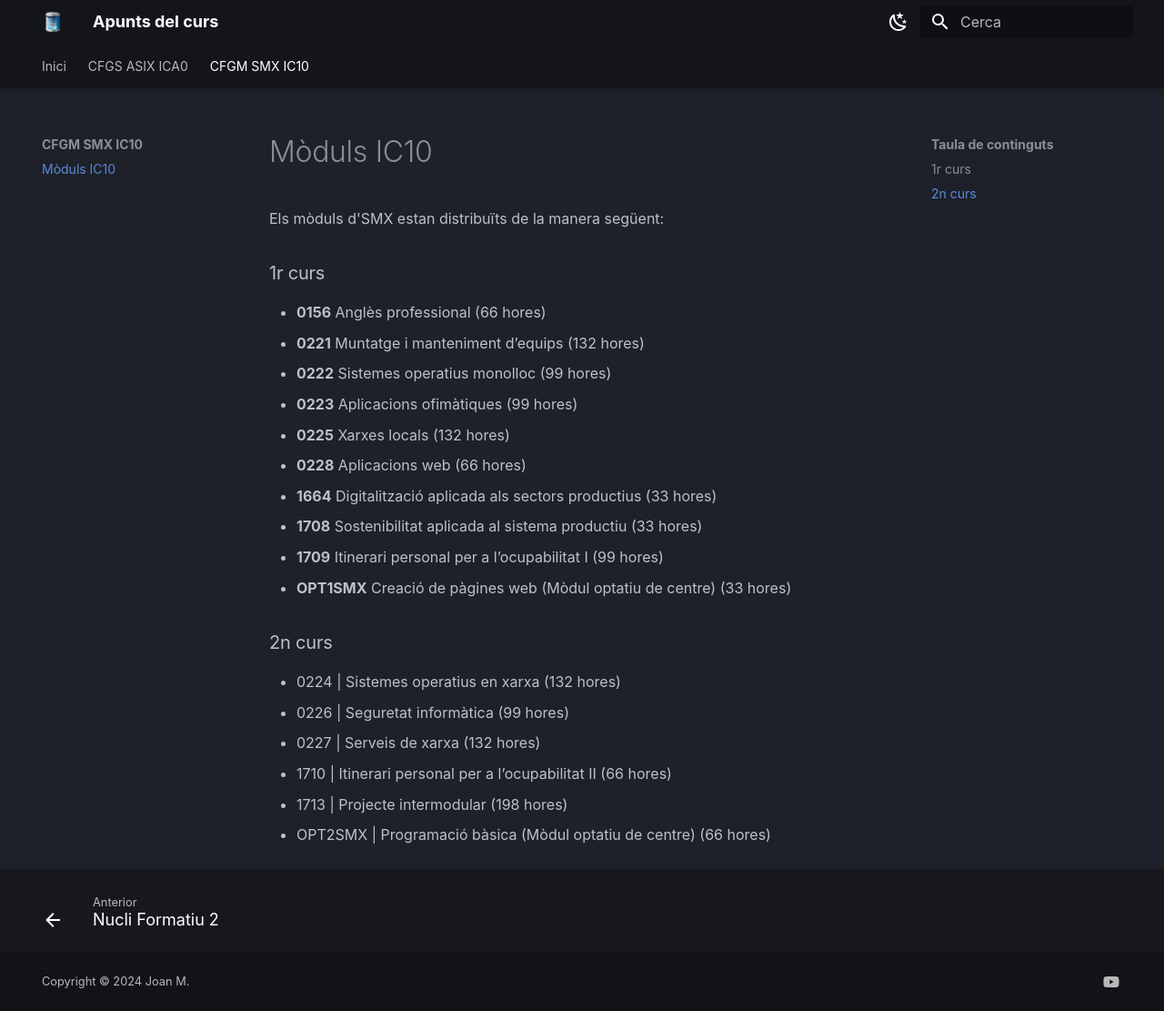
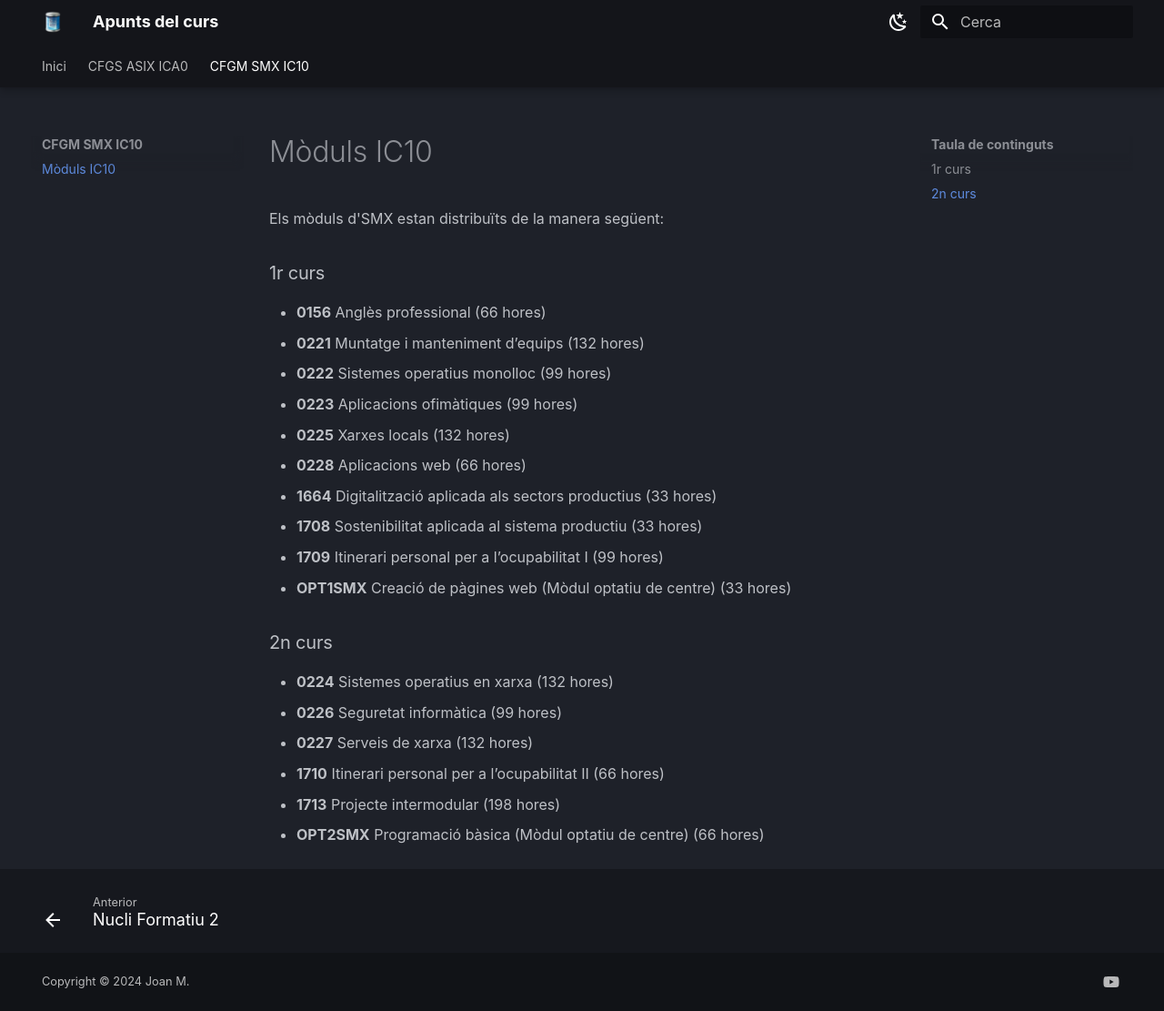
Before and after one commit to operatiu/apunts, an MkDocs documentation site: the page built from docs/ic10-Smx/ic10.md, in a window 1280 px wide and 1111 px high. Shown: the whole window at 91% size. Built offline with MkDocs 1.6.1 and Material for MkDocs 9.7.7, drawn with Linux system fonts in a browser that asks for light colours; some web fonts are replaced.

Commit message:
Update ic10.md

```diff
--- a/docs/ic10-Smx/ic10.md
+++ b/docs/ic10-Smx/ic10.md
@@ -15,9 +15,9 @@
 
 ### 2n curs
 
-- 0224 | Sistemes operatius en xarxa (132 hores)
-- 0226 | Seguretat informàtica (99 hores)
-- 0227 | Serveis de xarxa (132 hores)
-- 1710 | Itinerari personal per a l’ocupabilitat II (66 hores)
-- 1713 | Projecte intermodular (198 hores)
-- OPT2SMX | Programació bàsica (Mòdul optatiu de centre) (66 hores)
+- **0224**  Sistemes operatius en xarxa (132 hores)
+- **0226**  Seguretat informàtica (99 hores)
+- **0227**  Serveis de xarxa (132 hores)
+- **1710**  Itinerari personal per a l’ocupabilitat II (66 hores)
+- **1713**  Projecte intermodular (198 hores)
+- **OPT2SMX**  Programació bàsica (Mòdul optatiu de centre) (66 hores)
```
